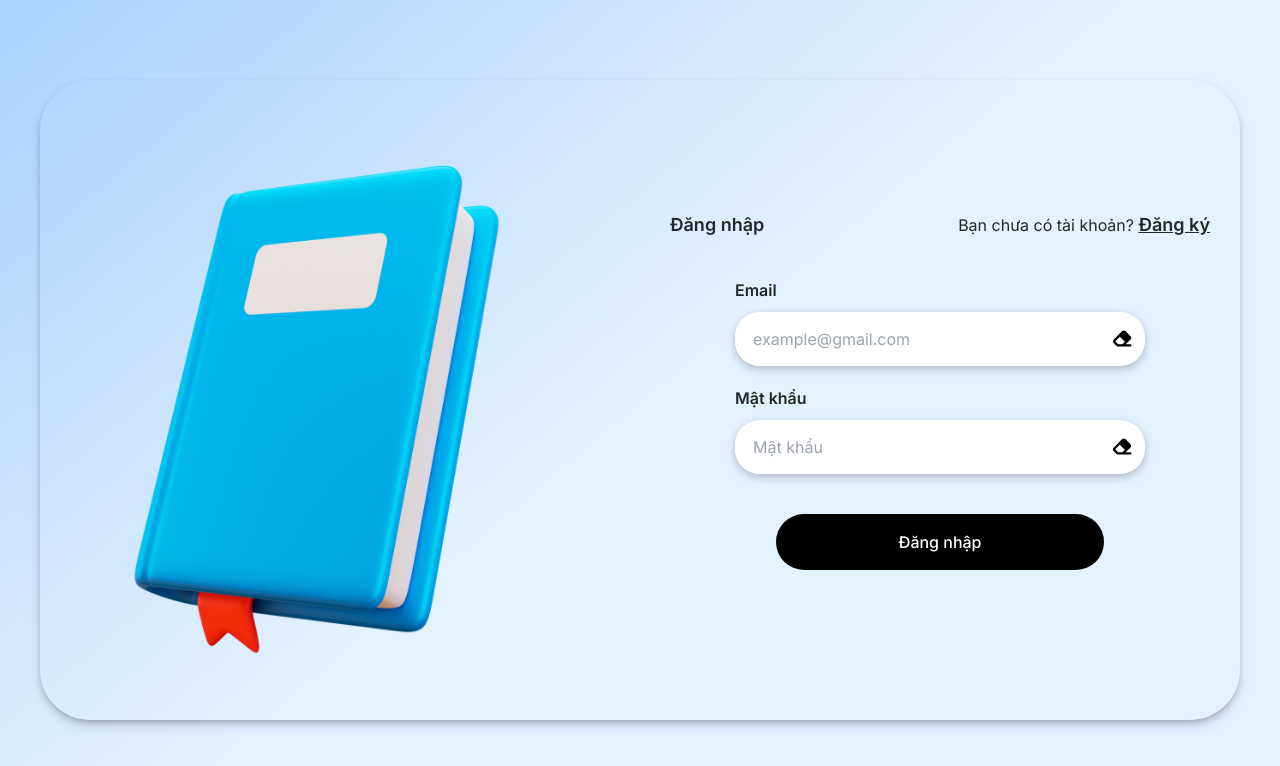
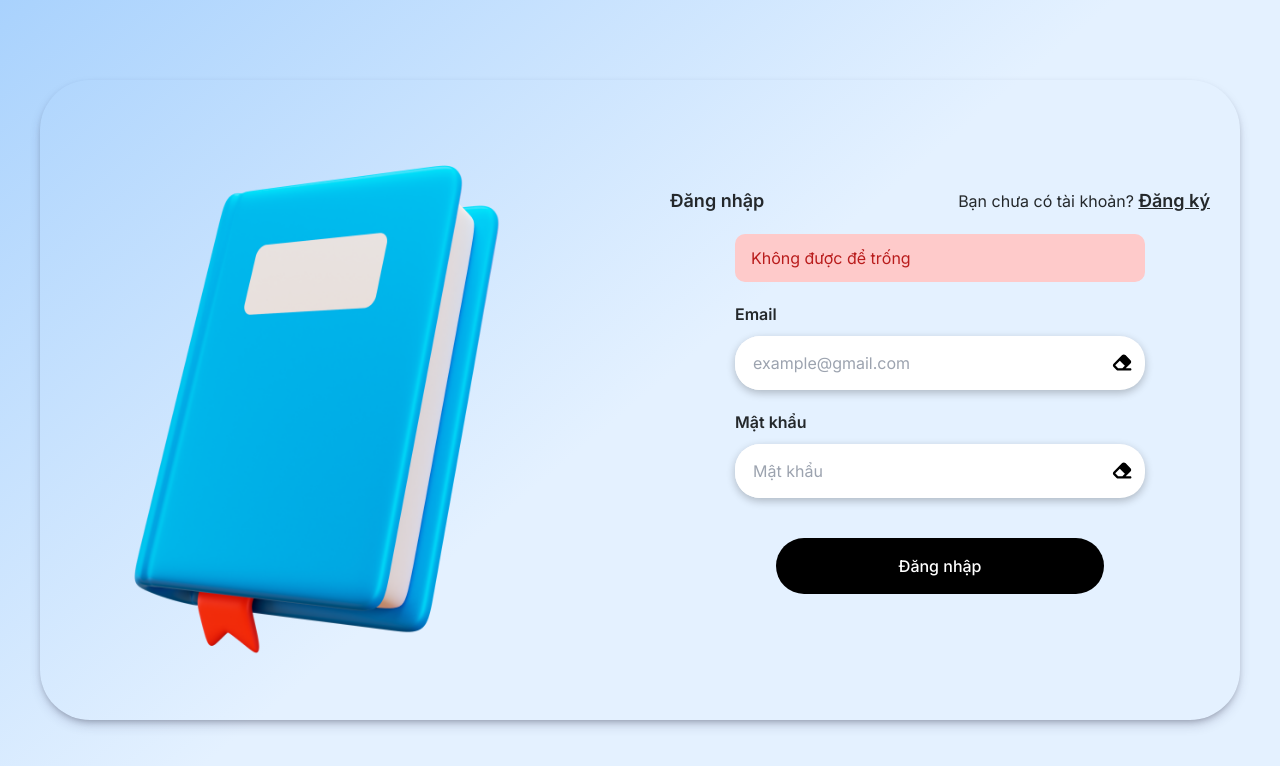
Before and after one commit to danghVo/SupEdu, a Next.js app: page /SignIn in a window 1280 px wide. Both pictures are taken after a click on the button "Đăng nhập". Shown: the top 766 px of the page. Built offline with nearby package versions, Linux system fonts and the light colour scheme.

Commit message:
updated: change condition not valid, className of div root, added disabled to button

```diff
--- a/src/components/Form/index.tsx
+++ b/src/components/Form/index.tsx
@@ -1,6 +1,7 @@
 import { useEffect, useRef, useState } from 'react';
+import { motion } from 'framer-motion';
+
 import Button from '../Button';
-import { motion } from 'framer-motion';
 
 interface FormProps {
     children: React.ReactNode;
@@ -9,7 +10,8 @@ interface FormProps {
     errMessage?: { message: string };
     submit: {
         custom?: string;
-        content: string;
+        content: string | React.ReactNode;
+        loading?: boolean;
     };
     customError?: string;
     props?: any;
@@ -47,7 +49,7 @@ function Form({ children, className = '', handleSubmit, submit, errMessage, cust
                 if (error) {
                     valid = false;
                 }
-                if (inputElement.value === '' && !inputElement.getAttribute('data-optional')) {
+                if (!inputElement.value && inputElement.getAttribute('data-optional') === 'false') {
                     valid = false;
                     setError(error || 'Vui lòng nhập đầy đủ thông tin');
                 }
@@ -61,16 +63,12 @@ function Form({ children, className = '', handleSubmit, submit, errMessage, cust
     };
 
     return (
-        <div
-            ref={formRef}
-            className={`max-w-[450px] flex-col items-center justify-center rounded-xl p-8 ${className}`}
-            {...props}
-        >
+        <div ref={formRef} className={`max-w-[450px] rounded-xl p-8 ${className}`} {...props}>
             {error && (
                 <motion.div
                     initial={{ opacity: 0 }}
                     animate={{ opacity: 1 }}
-                    className={`bg-red-200 text-red-700 py-[12px] px-[16px] mb-[16px] rounded-2xl ${customError}`}
+                    className={`w-full bg-red-200 text-red-700 py-[12px] px-[16px] mb-[16px] rounded-2xl ${customError}`}
                 >
                     {error}
                 </motion.div>
@@ -80,7 +78,8 @@ function Form({ children, className = '', handleSubmit, submit, errMessage, cust
                 <Button
                     theme="fill"
                     size="big"
-                    className={`mt-16 w-[80%]  ${submit.custom || ''}`}
+                    disabled={submit?.loading}
+                    className={`mt-16 w-[80%] ${submit.custom || ''}`}
                     handleClick={handleCheckForSubmit}
                 >
                     {submit.content || 'Gửi'}
```
